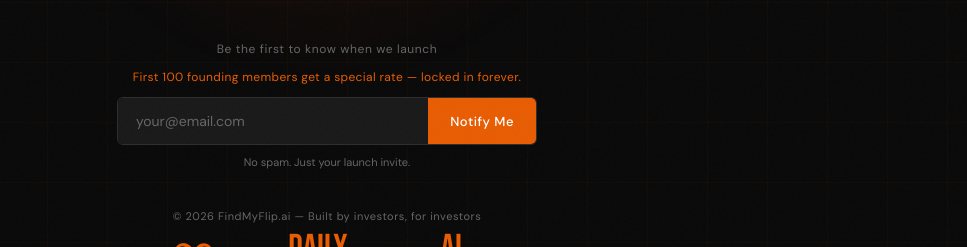
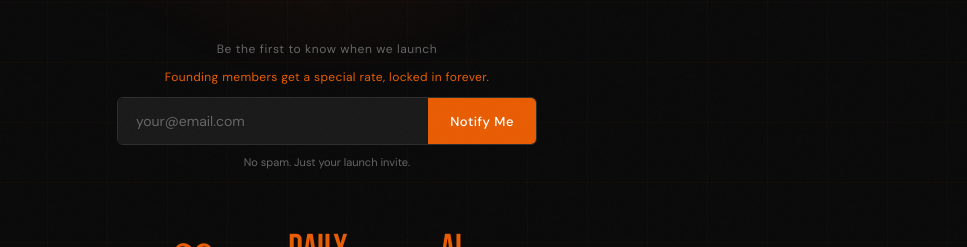
Before and after one commit to unavidamejor/findmyflip-website, a plain HTML site: page index.html in a window 1280 px wide. Shown: the part 553-800 px from the top of the page, without its empty margins (313-1280 px from the left). Drawn offline with Linux system fonts and the light colour scheme.

Commit message:
Add files via upload

```diff
--- a/index.html
+++ b/index.html
@@ -282,14 +282,16 @@
 
     /* Footer */
     .footer {
-      position: fixed;
-      bottom: 24px;
+      position: relative;
+      bottom: auto;
       left: 0;
       right: 0;
       text-align: center;
       font-size: 11px;
       color: var(--text-muted);
       letter-spacing: 0.05em;
+      margin-top: 24px;
+      padding-bottom: 24px;
       z-index: 1;
     }
 
@@ -366,7 +368,7 @@
 
     <div class="email-section">
       <div class="email-label">Be the first to know when we launch</div>
-      <div class="email-note" style="margin-bottom: 12px; color: var(--orange); font-size: 12px; letter-spacing: 0.03em;">First 100 founding members get a special rate — locked in forever.</div>
+      <div class="email-note" style="margin-bottom: 12px; color: var(--orange); font-size: 12px; letter-spacing: 0.03em;">Founding members get a special rate, locked in forever.</div>
       <div class="email-form">
         <input class="email-input" type="email" placeholder="your@email.com" />
         <button class="email-btn">Notify Me</button>
```
